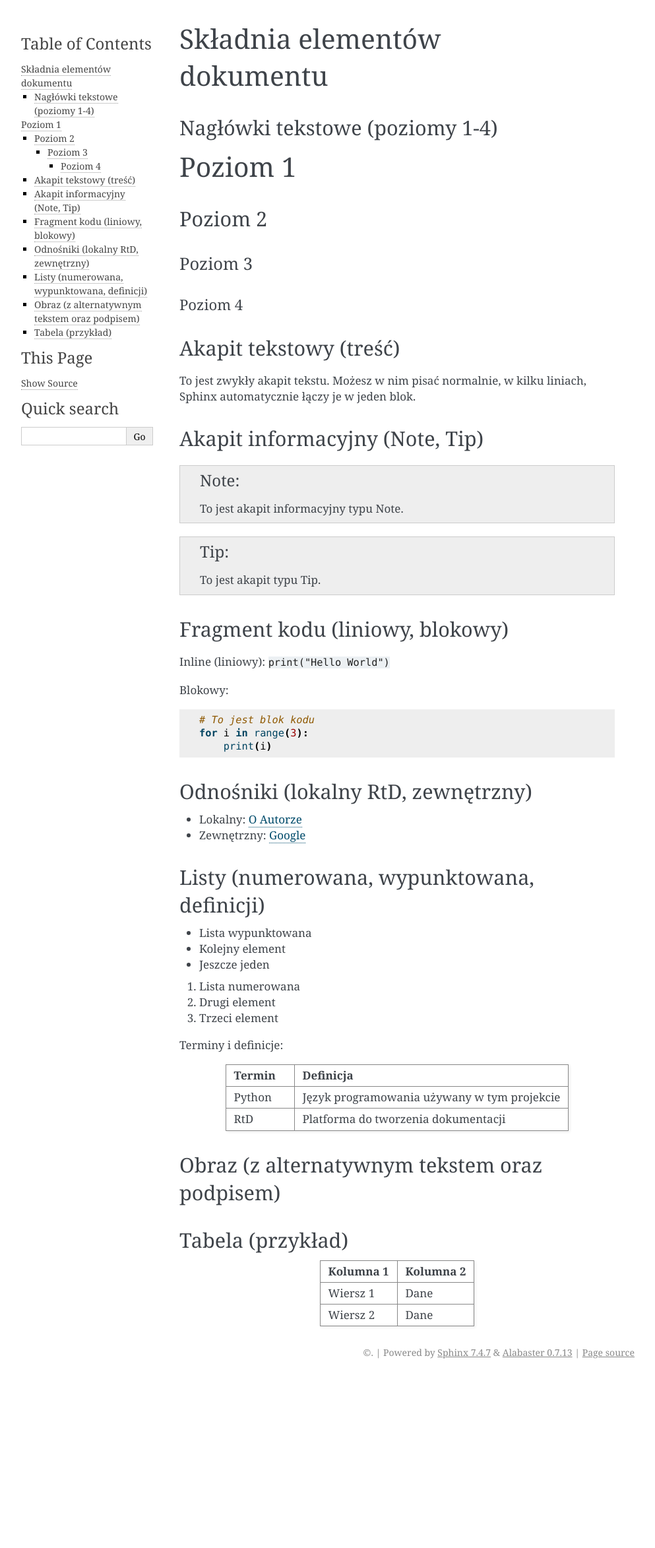
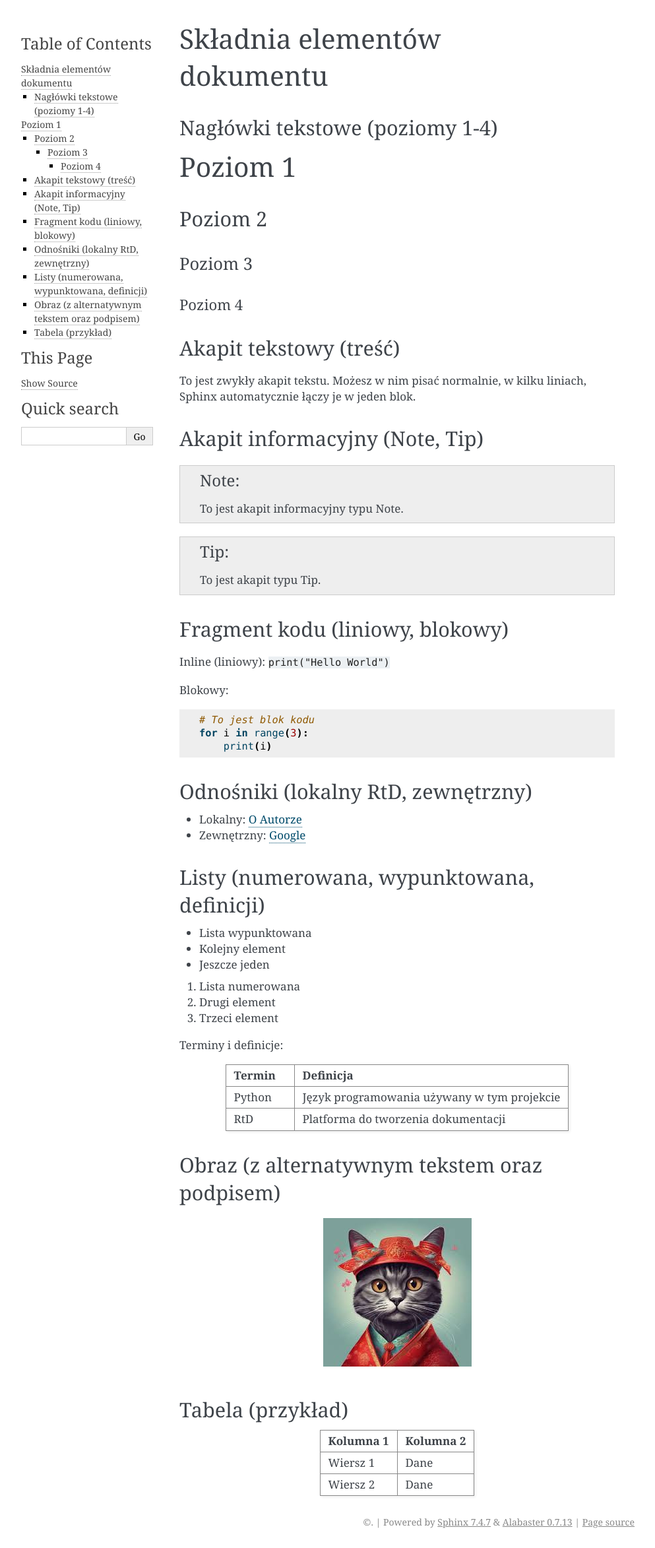
Before and after one commit to unplugw/zse-4tp-ow-rtd, a Sphinx documentation site: the page built from docs/source/skladnia.rst, in a window 1280 px wide. Shown: the whole page at 66% size, without its empty margins (148-1141 px from the left). Built offline with Sphinx 7.4.7, drawn with Linux system fonts in a browser that asks for light colours; before the commit the page ends 2089 px from its top, so only the background shows below that.

Commit message:
Fix image path and simplify figure attributes
Updated image path and removed optional attributes.

```diff
--- a/docs/source/skladnia.rst
+++ b/docs/source/skladnia.rst
@@ -77,11 +77,8 @@ Terminy i definicje:
 Obraz (z alternatywnym tekstem oraz podpisem)
 --------------------------------------------
 
-.. figure:: _static/picture.jpg
+.. figure:: picture.jpg
    :alt: Przykładowy obraz
-   :width: 400px
-   :align: center
-   :caption: Podpis pod obrazkiem
 
 Tabela (przykład)
 -----------------
```
